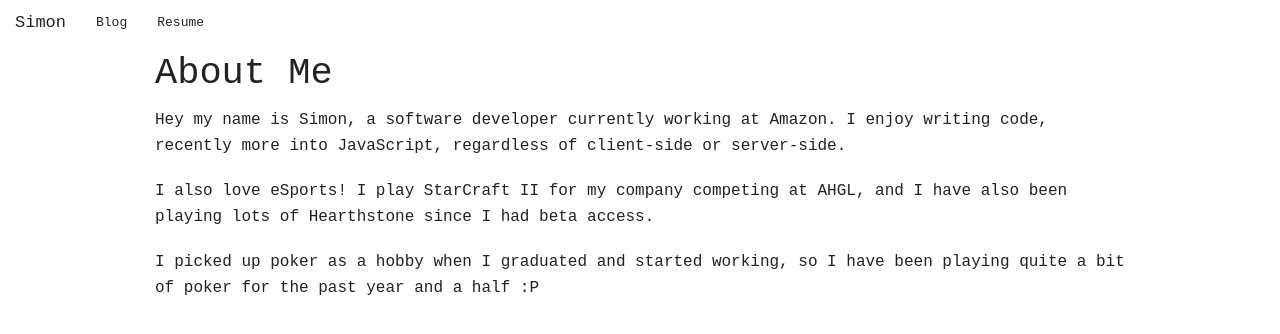
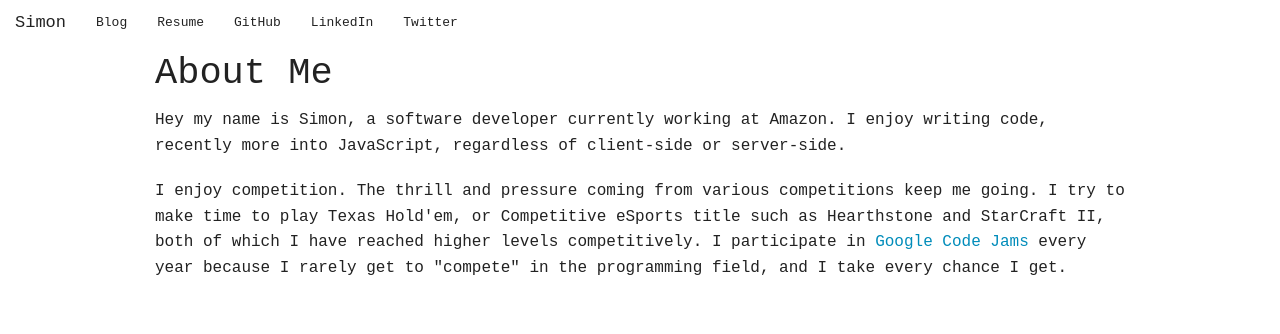
Before and after one commit to lhr0909/lhr0909.github.io, a Jekyll site: the page built from index.html, in a window 1280 px wide. Shown: the top 334 px of the page. Built offline with Jekyll 4.4.1, drawn with Linux system fonts in a browser that asks for light colours; Markdown is read by kramdown in place of the engine named in the settings.

```diff
--- a/_layouts/default.html
+++ b/_layouts/default.html
@@ -39,6 +39,9 @@
                     <ul class="left">
                         <li><a href="/blog">Blog</a>
                         <li><a href="/resume">Resume</a></li>
+                        <li><a href="https://github.com/lhr0909/">GitHub</a></li>
+                        <li><a href="https://www.linkedin.com/in/haoran-liang-42730743">LinkedIn</a></li>
+                        <li><a href="https://twitter.com/lhr0909">Twitter</a></li>
                     </ul>
                     <!-- End Left Nav -->
                 </section>
--- a/index.html
+++ b/index.html
@@ -11,12 +11,13 @@ title: Simon Haoran Liang
             regardless of client-side or server-side.
         </p>
         <p>
-            I also love eSports! I play StarCraft II for my company competing at AHGL,
-            and I have also been playing lots of Hearthstone since I had beta access.
-        </p>
-        <p>
-            I picked up poker as a hobby when I graduated and started working,
-            so I have been playing quite a bit of poker for the past year and a half :P
+            I enjoy competition. The thrill and pressure coming from various competitions
+            keep me going. I try to make time to play Texas Hold'em,
+            or Competitive eSports title such as Hearthstone and StarCraft II, both of which
+            I have reached higher levels competitively. I participate in
+            <a href="https://code.google.com/codejam">Google Code Jams</a>
+            every year because I rarely get to "compete" in the programming field, and I take
+            every chance I get.
         </p>
     </div>
 </div>
```
Also changed, not shown: resume/index.html (+14 -1 lines).
